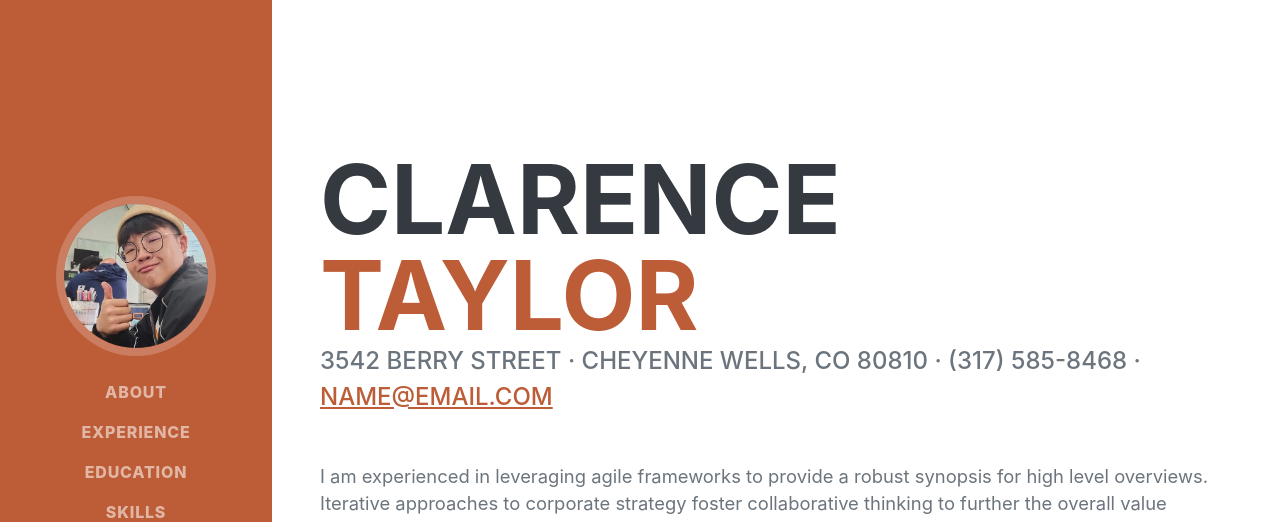
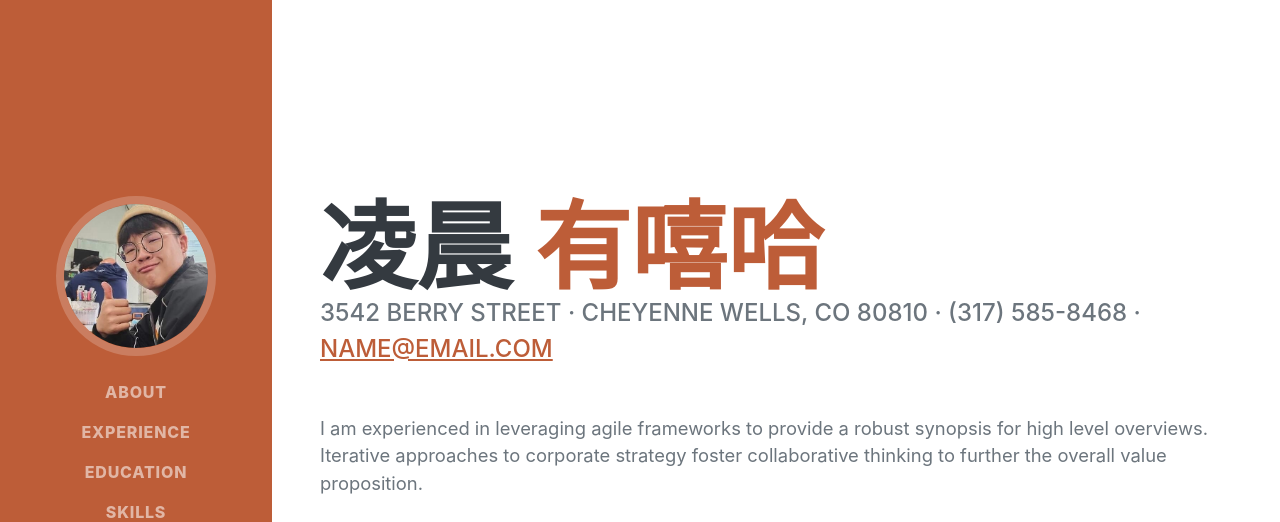
Before and after one commit to ChenXi0731/chenxi0731.github.io, a plain HTML site: page index.html in a window 1280 px wide. Shown: the top 522 px of the page. Drawn offline with nearby package versions, Linux system fonts and the light colour scheme; files whose address does not match are found by name; a web font is replaced by a local one.

Commit message:
ChangeName

```diff
--- a/index.html
+++ b/index.html
@@ -40,8 +40,8 @@
             <section class="resume-section" id="about">
                 <div class="resume-section-content">
                     <h1 class="mb-0">
-                        Clarence
-                        <span class="text-primary">Taylor</span>
+                        凌晨
+                        <span class="text-primary">有嘻哈</span>
                     </h1>
                     <div class="subheading mb-5">
                         3542 Berry Street · Cheyenne Wells, CO 80810 · (317) 585-8468 ·
```
